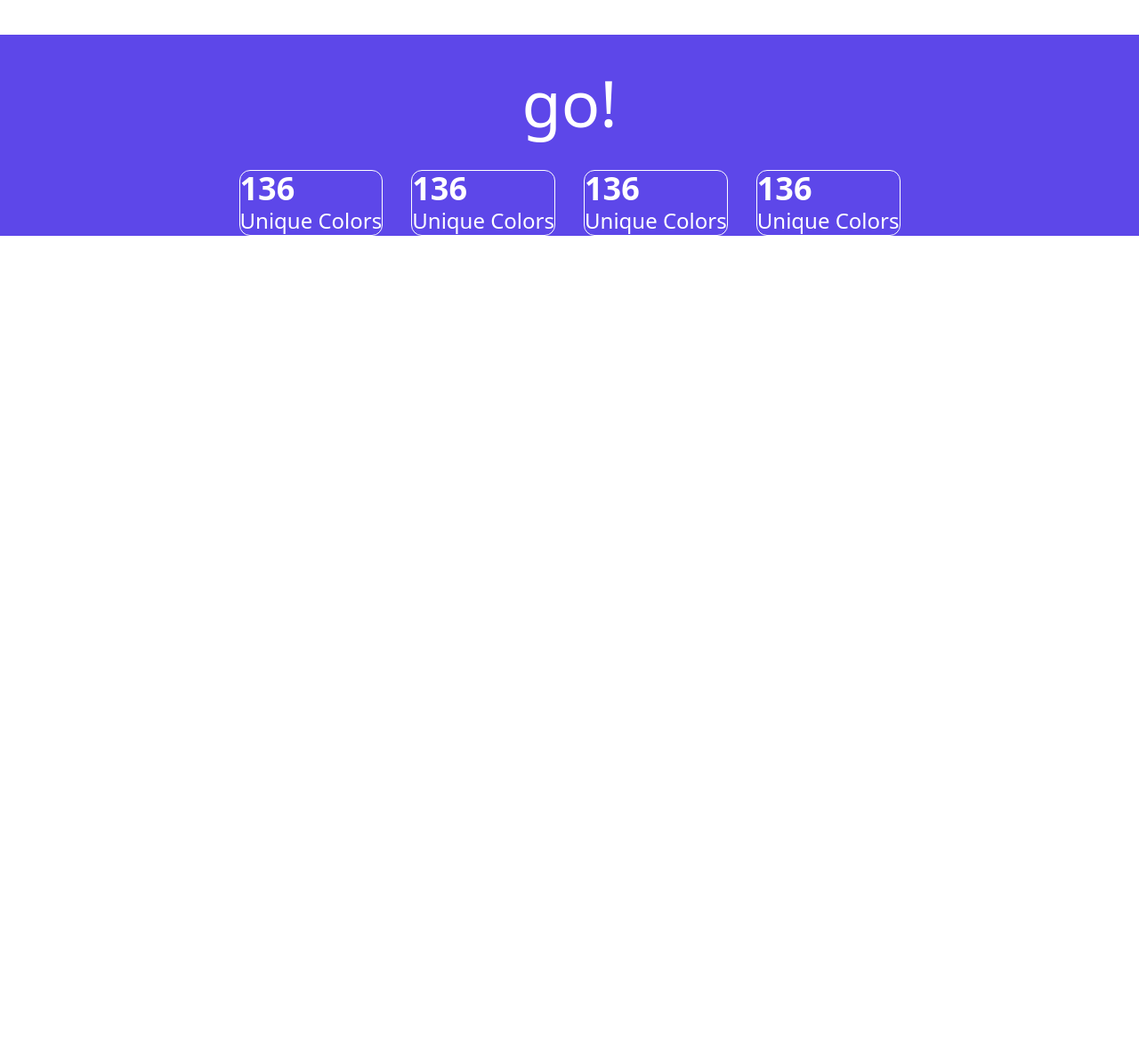
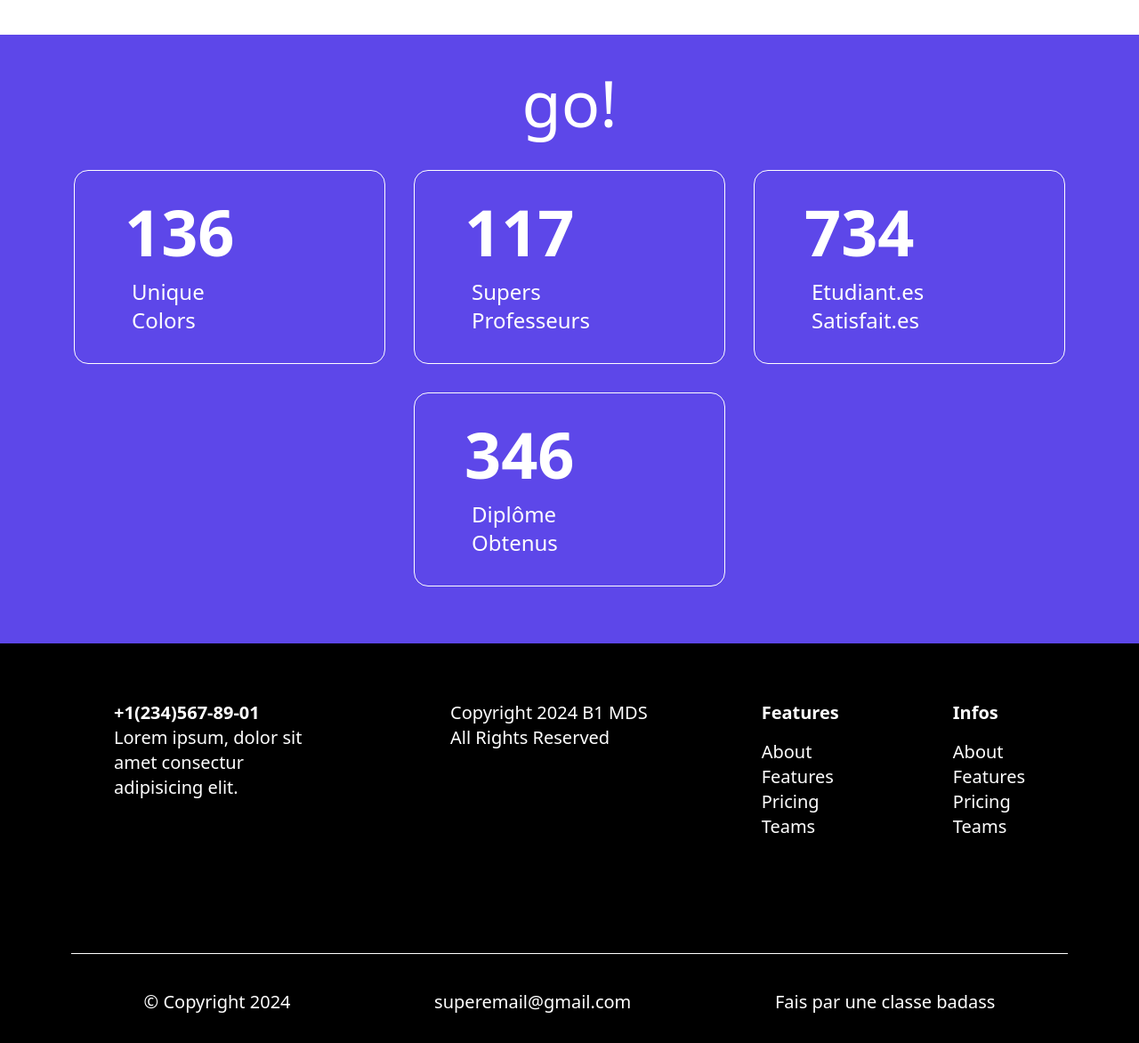
Before and after one commit to ValentinRndn/integration-tailwind, a website: page index.html in a window 1280 px wide. Shown: the part 2523-3695 px from the top of the page at 89% size. Before the commit the page ends 2788 px from the top, so only its background shows below. Drawn offline with Linux system fonts and the light colour scheme.

Commit message:
[ADD] Footer & responsive

```diff
--- a/index.html
+++ b/index.html
@@ -86,33 +86,86 @@
 			</div>
 		</div>
 
-		<div class="go-container bg-purple w-full">
+		<div class="go-container bg-purple w-full pb-16">
 			<h1 class="text text-center text-7xl py-10 text-white">go!</h1>
 
-			<div class="boxes flex flex-wrap justify-center gap-8">
-				<div class="boxe border border-solid border-white rounded-xl inline-block sm:w-1/2 md:w-1/4">
-					<h1 class="text-4xl font-bold text-white">136</h1>
-					<p class="text-2xl text-white">Unique Colors</p>
+			<div class="boxes flex flex-wrap justify-center gap-8 ">
+				<div class="boxe border border-solid border-white rounded-2xl sm:w-1/2 w-[350px] p-8 flex flex-col justify-center md:items-center md:w-[450px] ">
+					<h1 class="text-7xl font-bold text-white ml-6 mb-4 md:ml-0">136</h1>
+					<div class="box-content flex flex-col">
+					<p class="text-2xl text-white ml-8 md:ml-0">Unique</p>
+					<p class="text-2xl text-white ml-8 md:ml-0">Colors</p>
+					</div>
 				</div>
 
-				<div class="boxe border border-solid border-white rounded-xl inline-block  sm:w-1/2 md:w-1/4">
-					<h1 class="text-4xl font-bold text-white">136</h1>
-					<p class="text-2xl text-white">Unique Colors</p>
+				<div class="boxe border border-solid border-white rounded-2xl sm:w-1/2 w-[350px] p-8 flex flex-col justify-center md:items-center md:w-[450px] ">
+					<h1 class="text-7xl font-bold text-white ml-6 mb-4 md:ml-0">117</h1>
+					<div class="box-content flex flex-col">
+					<p class="text-2xl text-white ml-8 md:ml-0">Supers</p>
+					<p class="text-2xl text-white ml-8 md:ml-0">Professeurs</p>
+					</div>
 				</div>
-
-				<div class="boxe border border-solid border-white rounded-xl inline-block sm:w-1/2 md:w-1/4">
-					<h1 class="text-4xl font-bold text-white">136</h1>
-					<p class="text-2xl text-white">Unique Colors</p>
+				<div class="boxe border border-solid border-white rounded-2xl sm:w-1/2 w-[350px] p-8 flex flex-col justify-center md:items-center md:w-[450px] ">
+					<h1 class="text-7xl font-bold text-white ml-6 mb-4 md:ml-0">734</h1>
+					<div class="box-content flex flex-col">
+					<p class="text-2xl text-white ml-8 md:ml-0">Etudiant.es</p>
+					<p class="text-2xl text-white ml-8 md:ml-0">Satisfait.es</p>
+					</div>
 				</div>
-
-				<div class="boxe border border-solid border-white rounded-xl inline-block  sm:w-1/2 md:w-1/4">
-					<h1 class="text-4xl font-bold text-white">136</h1>
-					<p class="text-2xl text-white">Unique Colors</p>
+				<div class="boxe border border-solid border-white rounded-2xl sm:w-1/2 w-[350px] p-8 flex flex-col justify-center md:items-center md:w-[450px] ">
+					<h1 class="text-7xl font-bold text-white ml-6 mb-4 md:ml-0">346</h1>
+					<div class="box-content flex flex-col">
+					<p class="text-2xl text-white ml-8 md:ml-0">Diplôme</p>
+					<p class="text-2xl text-white ml-8 md:ml-0">Obtenus</p>
+					</div>
 				</div>
 			</div>
 		</div>
 
+		<div class="footer bg-black text-white">
+			<div class="footer-content flex justify-evenly w-full pt-16 text-xl md:flex-col md:justify-center md:gap-8 md:items-center">
+				<div class="footer-one flex flex-col md:justify-center md:items-center">
+					<p class="font-bold">+1(234)567-89-01</p>
+					<p class="max-w-[250px] md:max-w-[500px]">Lorem ipsum, dolor sit amet consectur adipisicing elit.</p>
+				</div>
+				<div class="footer-second">
+					<p>Copyright 2024 B1 MDS</p>
+					<p>All Rights Reserved</p>
+				</div>
 
+				<div class="footer-third">
+					<p class="font-bold mb-4">Features</p>
+					<ul>
+						<li>About</li>
+						<li>Features</li>
+						<li>Pricing</li>
+						<li>Teams</li>
+					</ul>
+				</div>
+
+
+				<div class="footer-fourth">
+					<p class="font-bold mb-4">Infos</p>
+					<ul>
+						<li>About</li>
+						<li>Features</li>
+						<li>Pricing</li>
+						<li>Teams</li>
+					</ul>
+				</div>
+			</div>
+			<hr class="mt-32 mb-10 mx-20 md:mx-auto md:mt-16" > <!-- Ajout de la barre blanche -->
+
+			<div class="bottom-footer flex justify-evenly  pb-8 md:flex-col md:justify-center md:items-center md:mt-8 md:gap-4 text-xl">
+				<p>© Copyright 2024 </p>
+				<p>superemail@gmail.com</p>
+				<p>Fais par une classe badass</p>
+			</div>
+		</div>
+
+
+
+</div>
 	</main>
     <footer></footer>
   </body>
```
Also changed, not shown: output.css.
